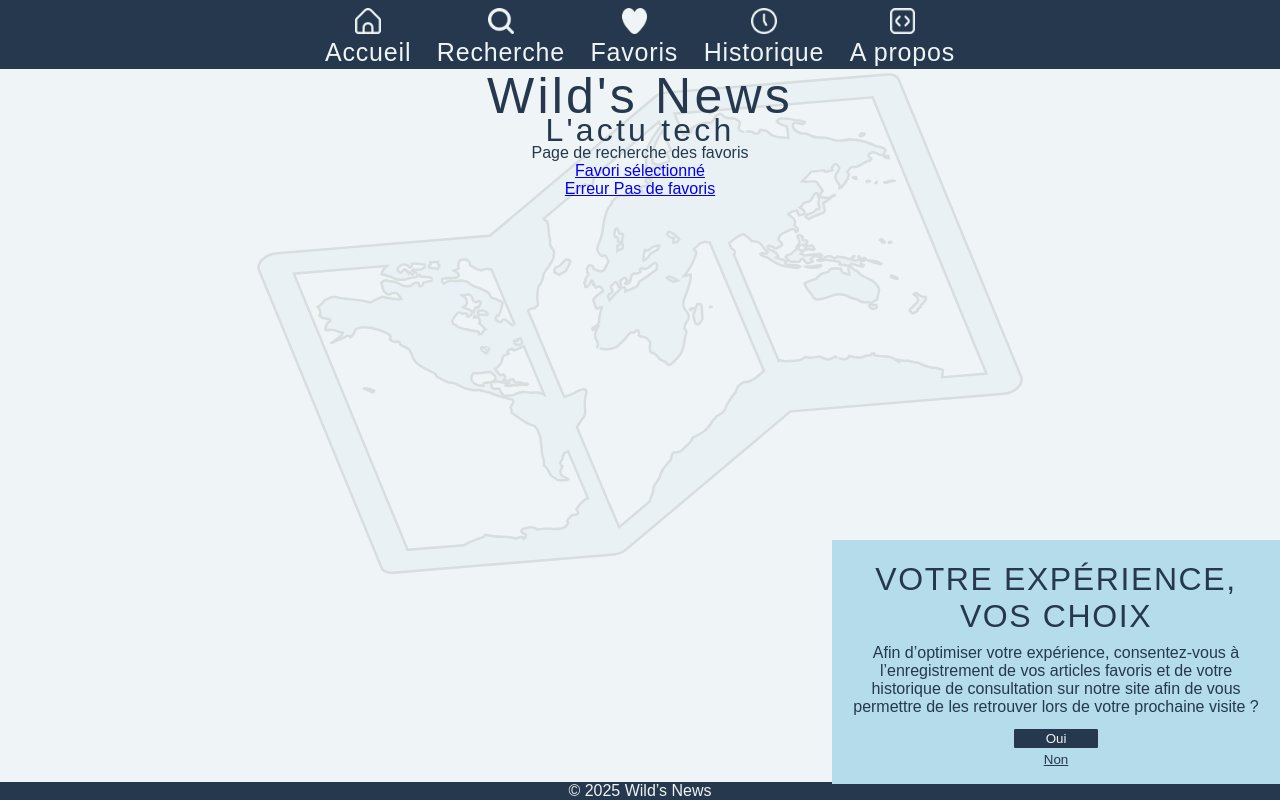
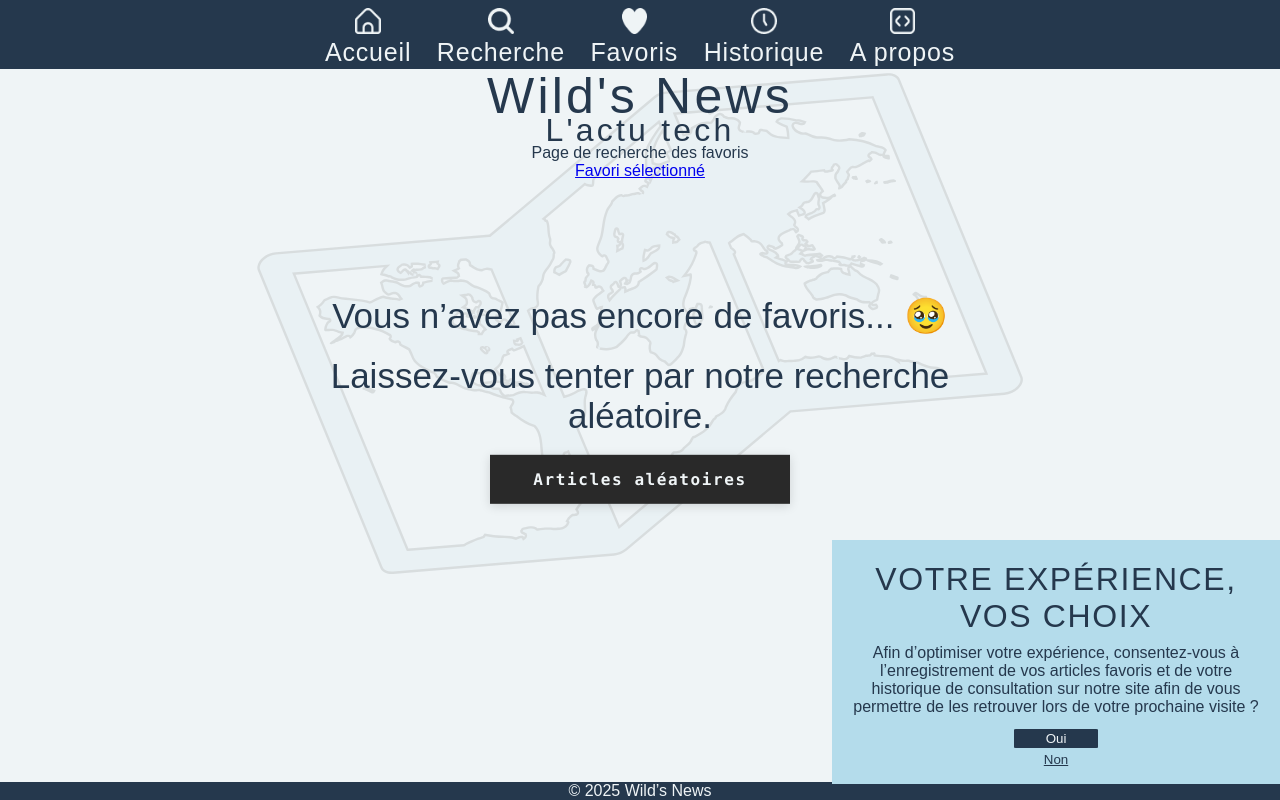
Before and after one commit to WildCodeSchool/2024-12-orleans-cda-project2-team-b, a React (Vite) app: page /favoris in a window 1280 px wide. Built offline with nearby package versions, Linux system fonts and the light colour scheme; a web font is replaced by a local one.

Commit message:
add the logic if no fav display noFav

```diff
--- a/src/pages/favourite.jsx
+++ b/src/pages/favourite.jsx
@@ -1,19 +1,20 @@
 import { useContext } from 'react';
-import { Link, Outlet } from 'react-router-dom';
+import { Link } from 'react-router-dom';
 
 import { ChoicesContext } from '../contexts/choices-context';
 import './favourite.scss';
+import NoFavourite from './no-favourite';
 
 export default function Favourite() {
   const articleId = 123; // Example dynamic ID (this could come from props, state, or API data)
   const { addArticleToFavourite, listFavorite } = useContext(ChoicesContext);
-
+  console.log(listFavorite.length);
   return (
     <>
       <p>Page de recherche des favoris</p>
 
       <Link to={`/favoris-article/${articleId}`}>Favori sélectionné</Link>
-      {listFavorite.length > 0 ? <p>j ai des favoris</p> : <Link to='/favoris-inconnu'>Erreur Pas de favoris</Link>}
+      {listFavorite.length > 0 ? <p>j ai des favoris</p> : <NoFavourite />}
     </>
   );
 }
```
